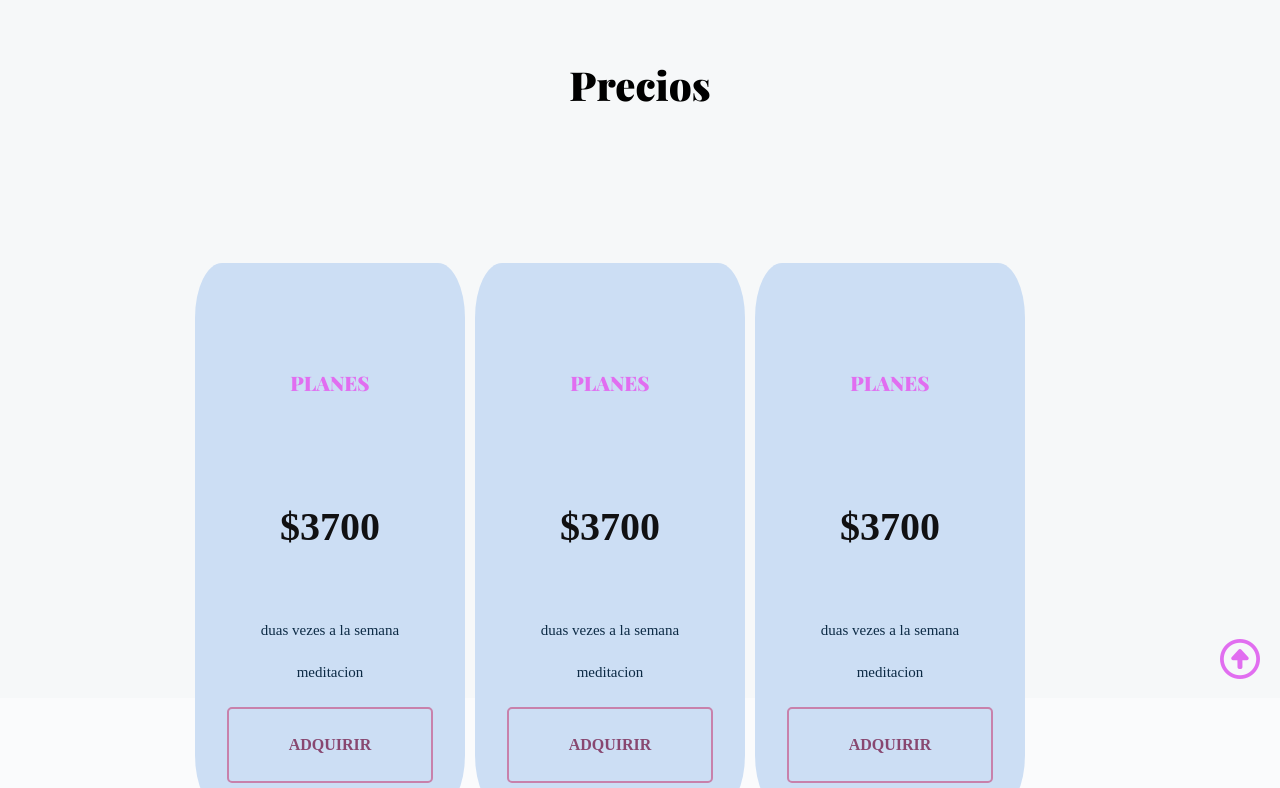
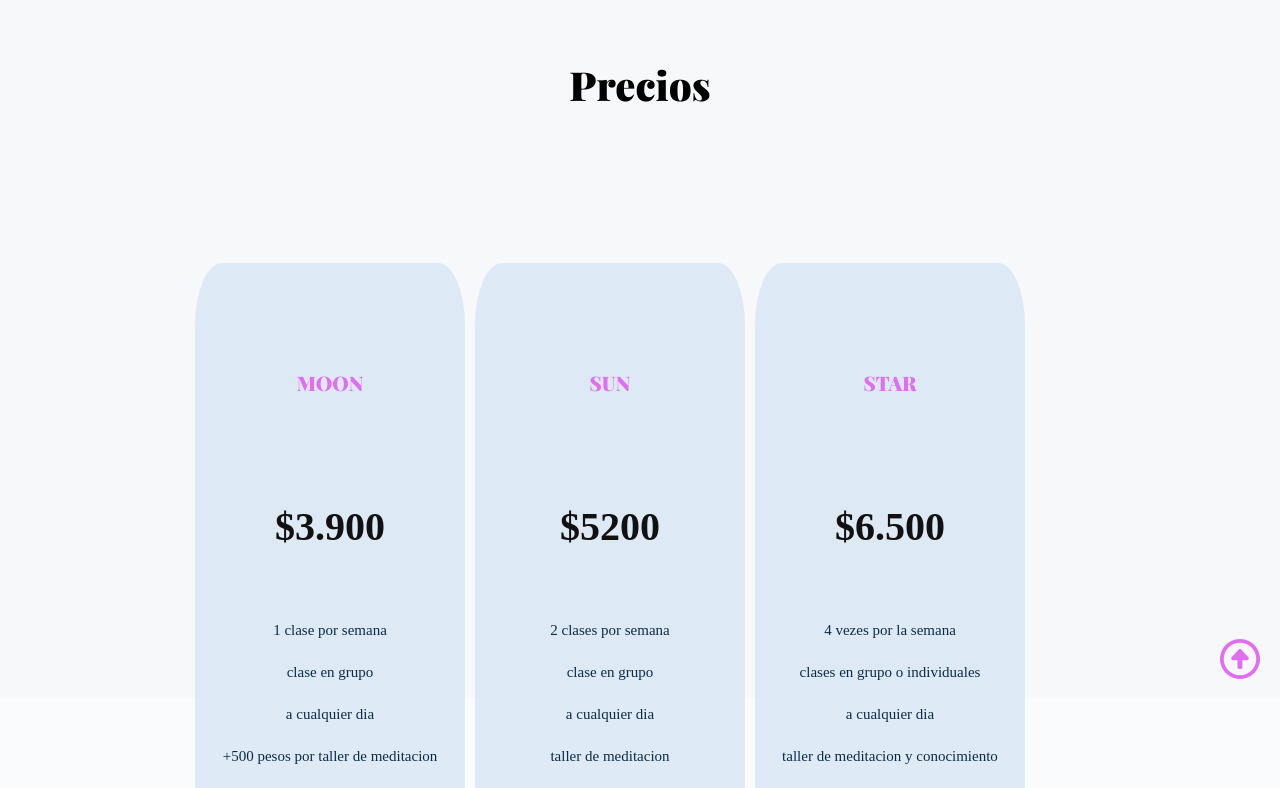
Before and after one commit to Byasoares18/ProyectoCoder, a plain HTML site: page precios.html in a window 1280 px wide. Shown: the part 102-890 px from the top of the page. Drawn offline with nearby package versions, Linux system fonts and the light colour scheme; a web font is replaced by a local one.

Commit message:
modificacion precios

```diff
--- a/estilos.css
+++ b/estilos.css
@@ -449,7 +449,7 @@ li a:hover, li a.active{
 }
 .conteudo{
     width: 30%;
-    background-color: #CCDEF4;
+    background-color: #ccdef48f;
     border-radius: 10%;
     margin: 0.3125rem;
     float: left;
@@ -465,7 +465,7 @@ li a:hover, li a.active{
     text-align: center;
 }
 .conteudo:hover{
-    background: #3d464f;
+    background: #f3adca;
     color: #CCDEF4;
     transition: 0.5 all;
     transform: scale(1.1);
@@ -497,20 +497,21 @@ li a:hover, li a.active{
 .conteudo a{
     text-decoration: none;
     border-radius: 0.3125rem;
-    border: 0.125rem solid rgb(200, 129, 171);
-    color: rgb(136, 71, 112);
+    border: 0.125rem solid rgb(219, 188, 206);
+    color: rgb(203, 109, 169);
     padding: 10% 3.75rem;
     display: inline-block;
     margin: 10%;
     text-transform: uppercase;
     font-weight: bolder;
+    background-color: #173655;
 }
 .conteudo a:hover{
     text-decoration: none;
     border-radius: 0.3125rem;
     border: 0.125rem solid rgb(233, 212, 224);
-    background-color: #f057c5;
-    color: #171818;
+    background-color: #e8cae0;
+    color: #d4adcf;
     display: inline-block;
     margin: 10% auto;
     text-transform: uppercase;
--- a/precios.html
+++ b/precios.html
@@ -47,39 +47,46 @@
         </div>
         <div class="conteiner1" >
             <div class="conteudo">
-                <h2>Planes</h2>
+                <h2>Moon</h2>
                 <div class="precio">
-                    <h3>$3700</h3>
+                    <h3>$3.900</h3>
                 </div>
                 <div class="detalles" >
-                    <h4>duas vezes a la semana </h4>
-                    <h4>meditacion</h4>
+                    <h4>1 clase por semana </h4>
+                    <h4>clase en grupo</h4>
+                    <h4> a cualquier dia </h4>
+                    <h4>+500 pesos por taller de meditacion </h4>
 
                 </div>
                 <a href="contacto.html"> Adquirir</a>
            </div>
 
             <div class="conteudo">
-                <h2 >Planes</h2>
+                <h2 >Sun</h2>
                 <div class="precio">
-                    <h3>$3700</h3>
+                    <h3>$5200</h3>
                 </div>
                 <div class="detalles" >
-                    <h4>duas vezes a la semana </h4>
-                    <h4>meditacion</h4>
+                    <h4>2 clases por semana </h4>
+                    <h4>clase en grupo</h4>
+                    <h4> a cualquier dia </h4>
+                    <h4>taller de meditacion</h4>
 
                 </div>
                 <a href="contacto.html"> Adquirir</a>
            </div>
 
             <div class="conteudo">
-                <h2>Planes</h2>
+                <h2>Star</h2>
                 <div class="precio">
-                    <h3>$3700</h3>
+                    <h3>$6.500</h3>
                 </div>
                 <div class="detalles" >
-                    <h4>duas vezes a la semana </h4>
-                    <h4>meditacion</h4>
+                    <h4>4 vezes por la semana </h4>
+                     <h4>clases en grupo o individuales</h4>
+                    <h4>a cualquier dia </h4>
+                    <h4>taller de meditacion y conocimiento</h4>
+
 
                 </div>
                 <a href="contacto.html"> Adquirir</a>
```
